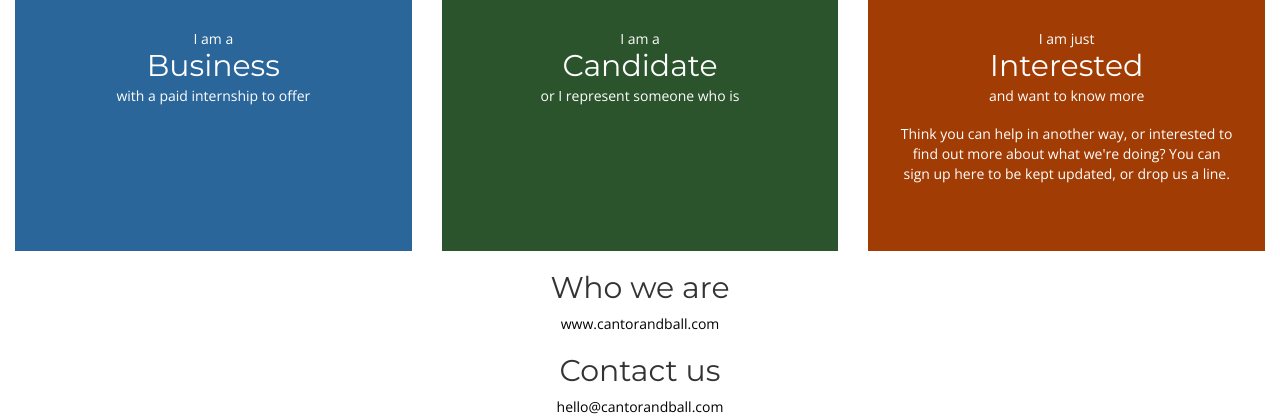
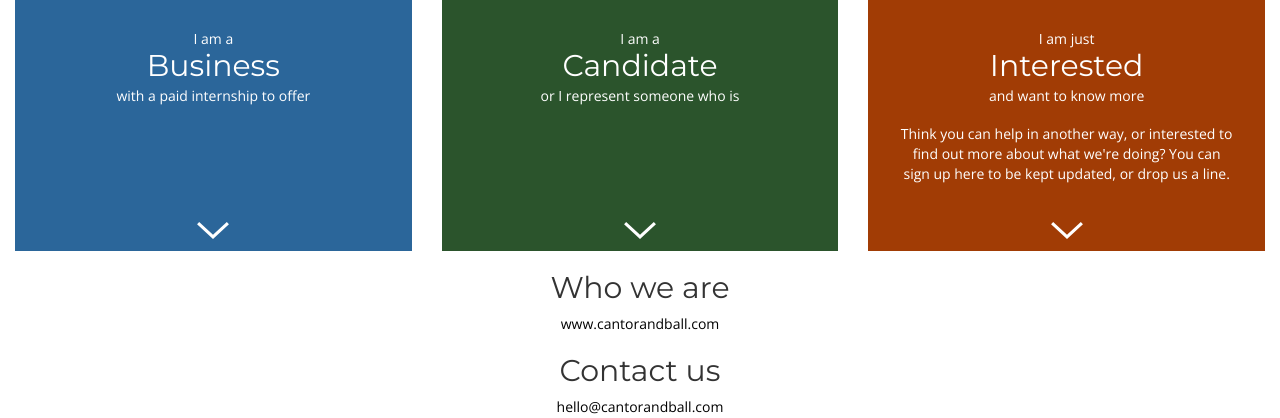
Before and after one commit to cantorandball/inployment, a Django app: page / in a window 1280 px wide. Shown: the part 223-641 px from the top of the page. Run offline with Django 3.2, Linux system fonts and the light colour scheme; parts of the project's set-up code (start-up, migrations or seed data) failed here and were passed over; some libraries are stand-ins or nearby versions.

Commit message:
passing functional test for arrows

```diff
--- a/inployment-django/inployment/inployment_app/templates/home.html
+++ b/inployment-django/inployment/inployment_app/templates/home.html
@@ -24,6 +24,9 @@
                     <h2 class="user-title">Business</h2>
                     <p class="user-title-post">with a paid internship to offer</p>
                     <p class="blurb"></p>
+                    <svg width=32px height=17px viewBox="0 0 60 32">
+                        <path class="arrow" d="M0 4 L4 0 L30 24 L56 0 L60 4 L30 32 L0 4"></path>
+                    </svg>
                 </div>
             </div>
             <div class="col-sm-4 email-box" >
@@ -43,6 +46,9 @@
                     <h2 class="user-title">Candidate</h2>
                     <p class="user-title-post">or I represent someone who is</p>
                     <p class="blurb"></p>
+                    <svg width=32px height=17px viewBox="0 0 60 32">
+                        <path class="arrow" d="M0 4 L4 0 L30 24 L56 0 L60 4 L30 32 L0 4"></path>
+                    </svg>
                 </div>
             </div>
             <div class="col-sm-4 email-box" >
@@ -62,6 +68,9 @@
                         <h2 class="user-title">Interested</h2>
                         <p class="user-title-post">and want to know more</p>
                         <p class="blurb">Think you can help in another way, or interested to find out more about what we're doing? You can sign up here to be kept updated, or drop us a line.</p>
+                        <svg width=32px height=17px viewBox="0 0 60 32">
+                            <path class="arrow" d="M0 4 L4 0 L30 24 L56 0 L60 4 L30 32 L0 4"></path>
+                        </svg>
                 </div>
             </div>
         </div>
--- a/inployment-django/inployment/static/inployment_app/css/main.css
+++ b/inployment-django/inployment/static/inployment_app/css/main.css
@@ -82,6 +82,10 @@ a:hover{
     height: 18em;
 }
 
+.blurb{
+    height: 88px
+}
+
 /* Underboxes */
 .underbox{
     width: 100%;
```
